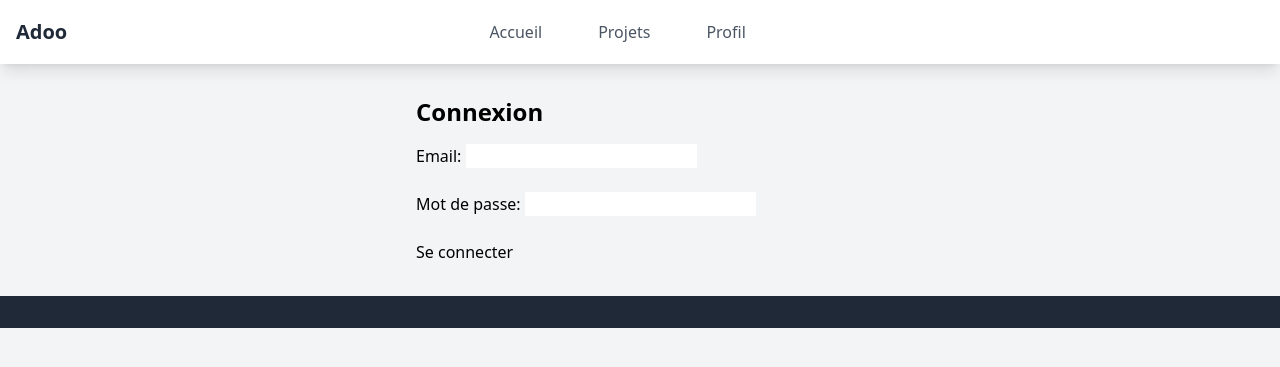
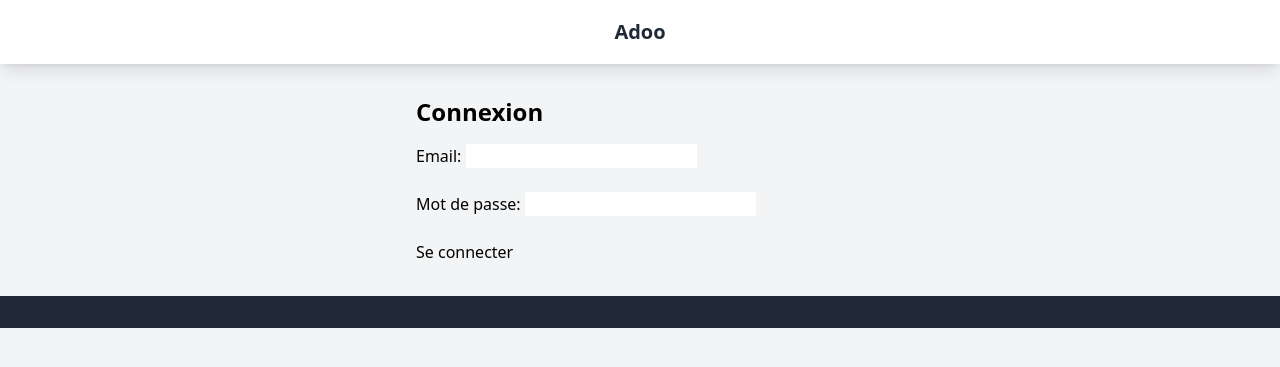
Before and after one commit to nassimJaz/adoo, a Flask app: page /connexion in a window 1280 px wide. Shown: the top 367 px of the page. Run offline with Flask 3, Linux system fonts and the light colour scheme; some libraries are stand-ins or nearby versions.

Commit message:
V1.3.1 amélioration en tete

```diff
--- a/app/templates/base.html
+++ b/app/templates/base.html
@@ -15,6 +15,19 @@
     <script src="https://unpkg.com/htmx.org@1.9.4"></script>
 </head>
 <body class="bg-gray-100">
+    {% if not current_user.is_authenticated or request.endpoint in ['auth.connexion', 'auth.inscription'] %}
+        <!-- Version simple sans barre de navigation si pas connecté -->
+        <nav class="bg-white shadow-lg">
+            <div class="container mx-auto px-4">
+                <div class="flex justify-center items-center h-16">
+                    <div class="flex-shrink-0">
+                        <span class="text-xl font-bold text-gray-800">Adoo</span>
+                    </div>
+                </div>
+            </div>
+        </nav>
+    {% else %}
+        <!-- Version complète avec navigation pour utilisateurs connectés -->
         <nav class="bg-white shadow-lg">
             <div class="container mx-auto px-4">
                 <div class="flex justify-between items-center h-16">
@@ -30,11 +43,14 @@
                         <a href="{{ url_for('main.profile') }}" class="text-gray-600 hover:text-gray-900 px-3 py-2 rounded-md">Profil</a>
                     </div>
 
-                <!-- Espace à droite pour équilibrer -->
-                <div class="flex-shrink-0 w-24"></div>
+                    <!-- Déconnexion à droite -->
+                    <div class="flex-shrink-0">
+                        <a href="{{ url_for('auth.logout') }}" class="text-red-600 hover:text-red-800 px-3 py-2 rounded-md">Déconnexion</a>
+                    </div>
                 </div>
             </div>
         </nav>
+    {% endif %}
 
     <main class="container mx-auto px-4 py-8">
         {% with messages = get_flashed_messages(with_categories=true) %}
```
Lines whose indentation alone changed are shown as unchanged.
